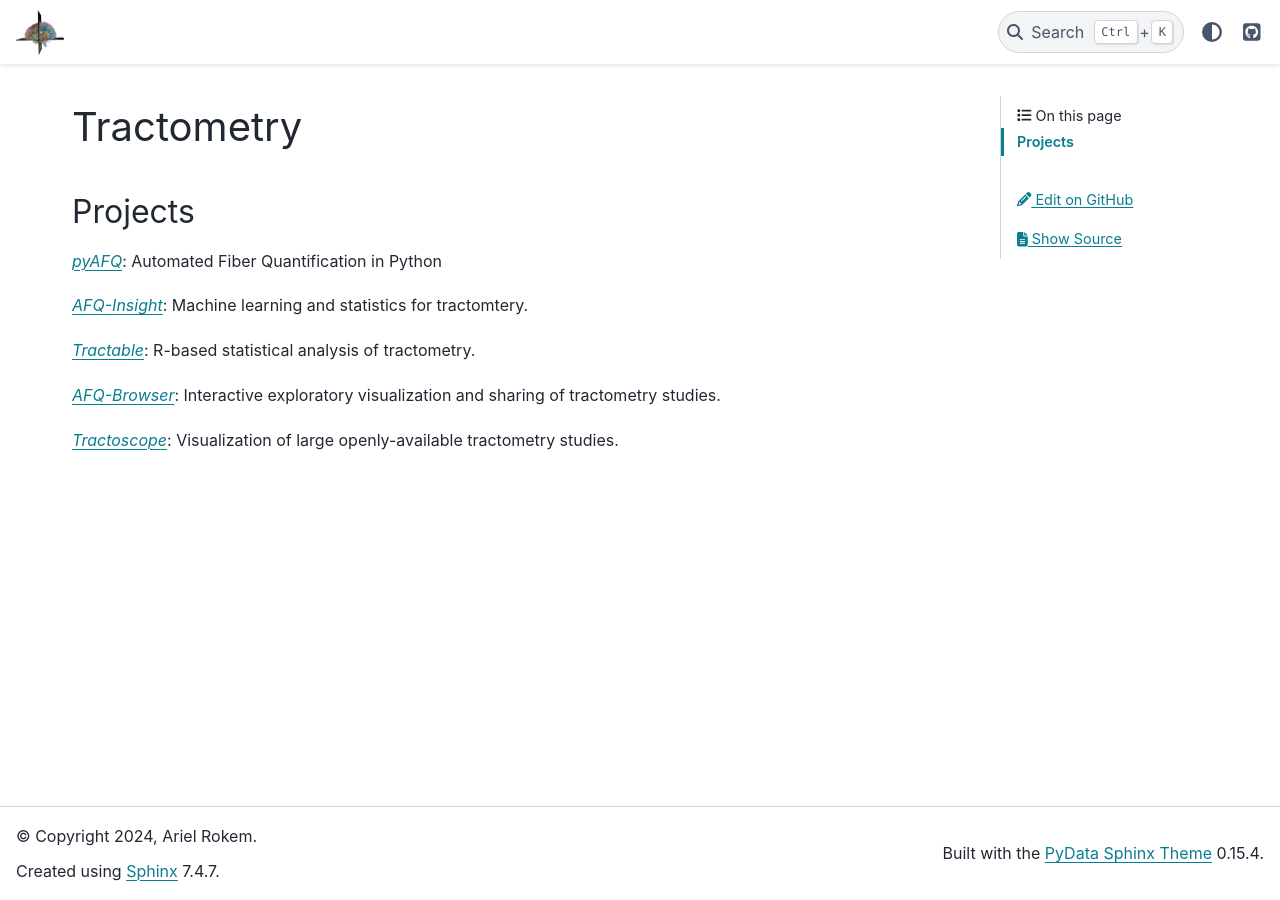
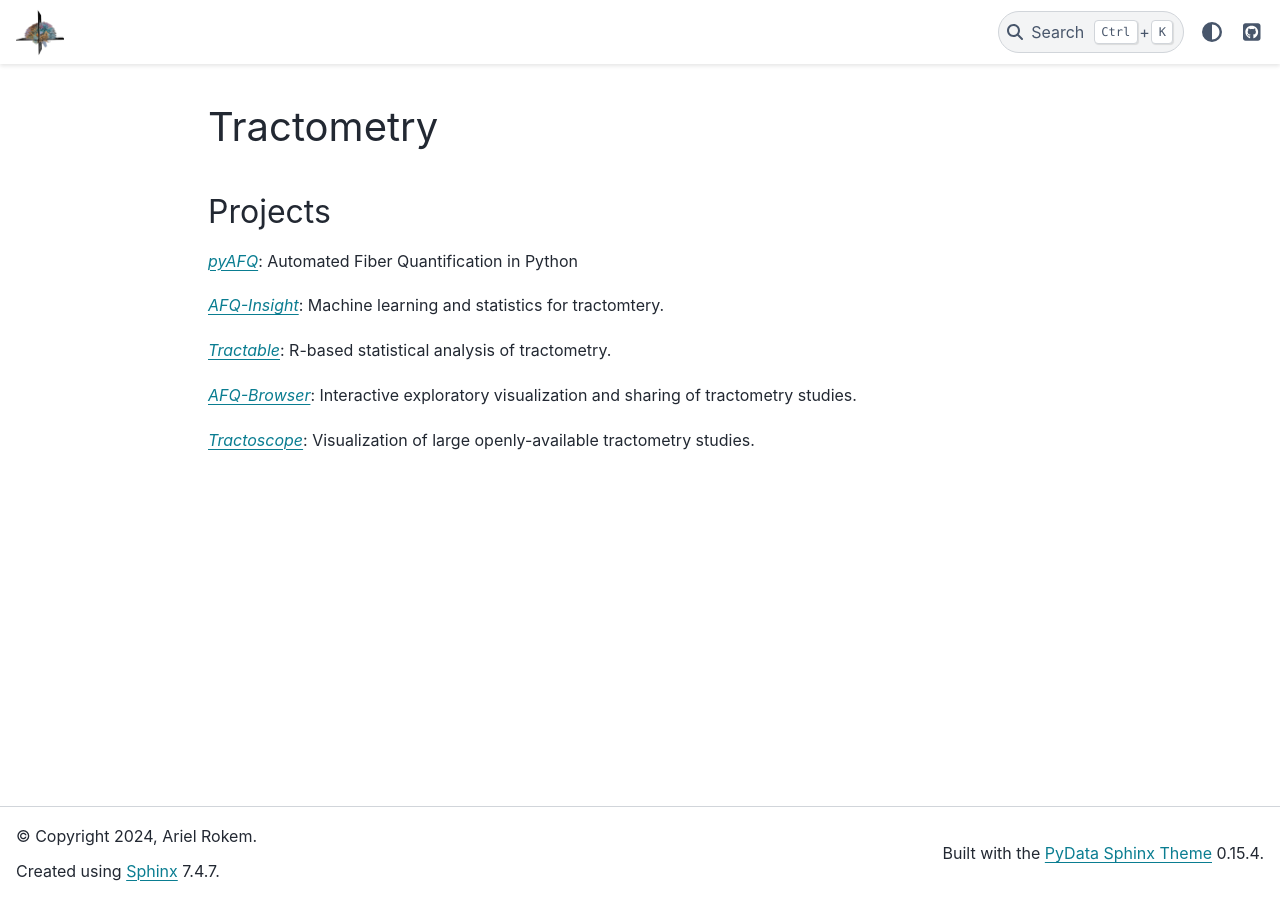
Before and after one commit to tractometry/tractometry.github.io, a Sphinx documentation site: the page built from source/index.md, in a window 1280 px wide. Built offline with Sphinx 7.4.7 and the PyData theme 0.15.4, drawn with Linux system fonts in a browser that asks for light colours.

Commit message:
Remove secondary sidebar. Make it even simpler.

```diff
--- a/source/conf.py
+++ b/source/conf.py
@@ -32,6 +32,7 @@ html_static_path = ['_static']
 html_logo = "_static/logo.png"
 
 html_theme_options = {
+    "secondary_sidebar_items": [],
     "use_edit_page_button": True,
     "icon_links": [
         {
```
